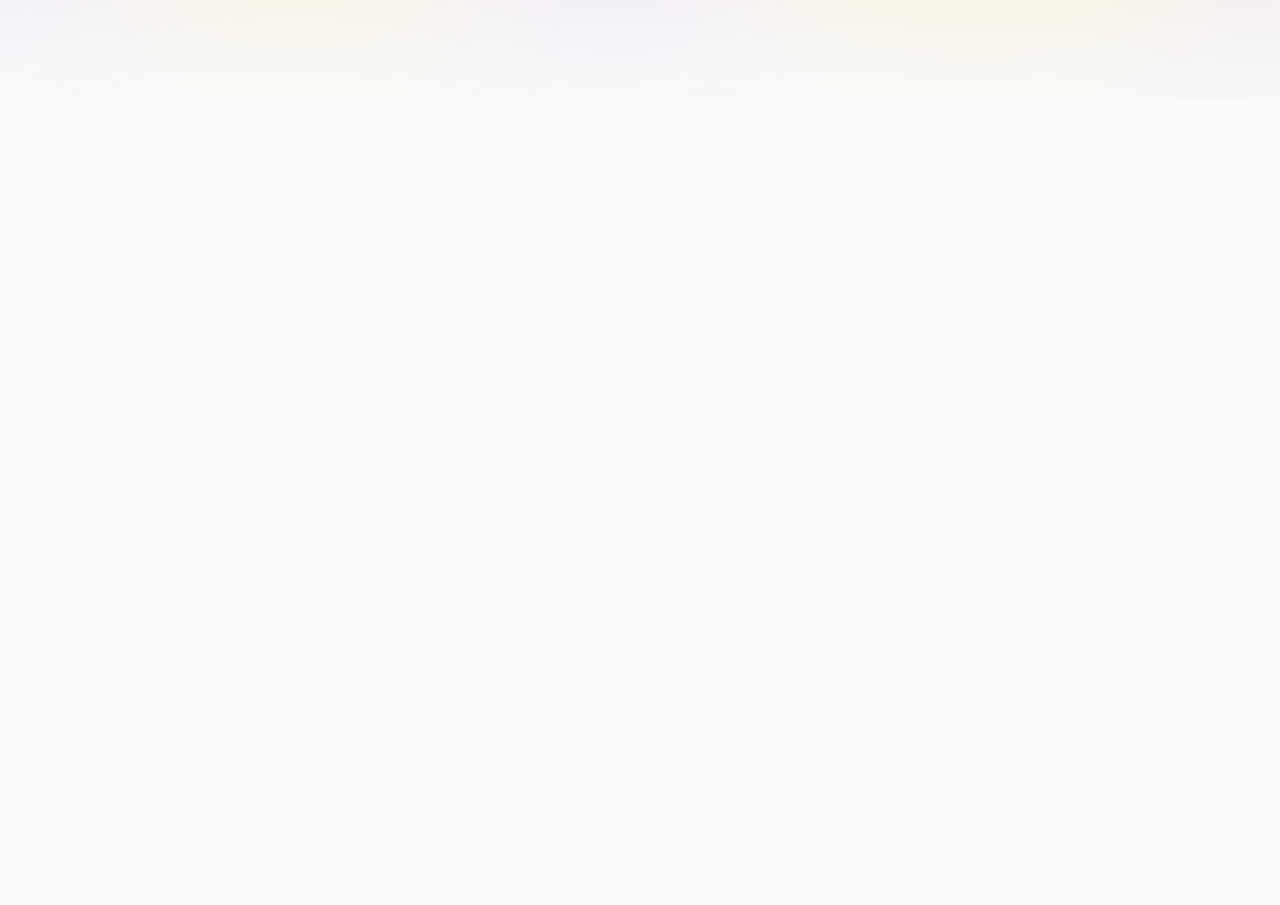
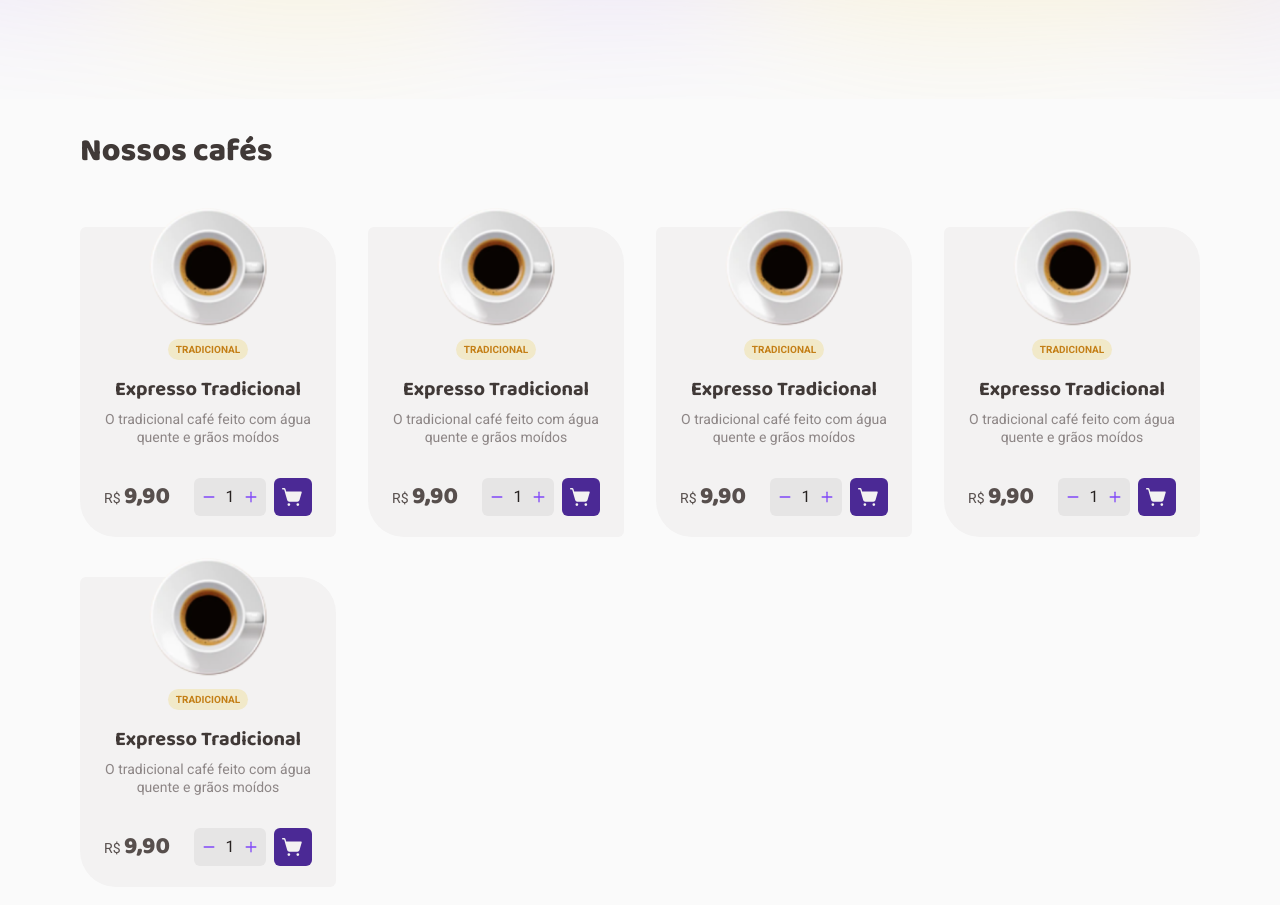
Before and after one commit to duanyrf/ignite-coffee, a React (Vite) app: page / in a window 1280 px wide. Shown: the part 549-1454 px from the top of the page. Before the commit the page ends 800 px from the top, so only its background shows below. Built offline with nearby package versions, Linux system fonts and the light colour scheme.

Commit message:
add coffees menu section to Home page

```diff
--- /dev/null
+++ b/src/components/AmountInput/index.tsx
@@ -0,0 +1,18 @@
+import { Plus, Minus } from 'phosphor-react'
+import { IconControl, InputContainer, QuantityDisplay } from './styles'
+
+export function AmountInput() {
+  return (
+    <InputContainer>
+      <IconControl>
+        <Minus size={14} weight="bold" />
+      </IconControl>
+
+      <QuantityDisplay>1</QuantityDisplay>
+
+      <IconControl>
+        <Plus size={14} weight="bold" />
+      </IconControl>
+    </InputContainer>
+  )
+}
--- /dev/null
+++ b/src/components/AmountInput/styles.ts
@@ -0,0 +1,38 @@
+import styled from 'styled-components'
+
+export const InputContainer = styled.div`
+  width: 4.5rem;
+  height: 2.375rem;
+  display: flex;
+  justify-content: center;
+  align-items: center;
+  padding: 0.5rem;
+  gap: 0.25rem;
+  border: 0;
+  border-radius: 6px;
+  background-color: ${(props) => props.theme['base-button']};
+`
+
+export const IconControl = styled.button`
+  display: flex;
+  align-items: center;
+  justify-content: center;
+  border: 0;
+
+  color: ${(props) => props.theme['brand-purple']};
+  background-color: ${(props) => props.theme['base-button']};
+`
+
+export const QuantityDisplay = styled.span`
+  width: 1.25rem;
+  display: flex;
+  align-items: center;
+  justify-content: center;
+  font-family: 'Roboto';
+  font-weight: 400;
+  font-size: 1rem;
+  line-height: 130%;
+  text-align: center;
+
+  color: ${(props) => props.theme['base-title']};
+`
--- /dev/null
+++ b/src/pages/Home/components/CoffeeCard/index.tsx
@@ -0,0 +1,40 @@
+import { ShoppingCartSimple } from 'phosphor-react'
+import {
+  CardContainer,
+  CartWrapper,
+  CoffeeTag,
+  OrderWrapper,
+  TagContainer,
+} from './styles'
+import coffeeImg from '../../../../assets/coffees/expresso.svg'
+import { AmountInput } from '../../../../components/AmountInput'
+
+export function CoffeeCard() {
+  return (
+    <CardContainer>
+      <img src={coffeeImg} alt="Imagem de café expresso" />
+
+      <TagContainer>
+        <CoffeeTag>Tradicional</CoffeeTag>
+      </TagContainer>
+
+      <p>Expresso Tradicional</p>
+
+      <span>O tradicional café feito com água quente e grãos moídos</span>
+
+      <OrderWrapper>
+        <p>
+          R$ <span>9,90</span>
+        </p>
+
+        <CartWrapper>
+          <AmountInput />
+
+          <button>
+            <ShoppingCartSimple size={22} weight="fill" />
+          </button>
+        </CartWrapper>
+      </OrderWrapper>
+    </CardContainer>
+  )
+}
--- /dev/null
+++ b/src/pages/Home/components/CoffeeCard/styles.ts
@@ -0,0 +1,118 @@
+import styled from 'styled-components'
+
+export const CardContainer = styled.div`
+  width: 16rem;
+  height: 19.375rem;
+  margin-bottom: 2.5rem;
+  display: flex;
+  flex-direction: column;
+  align-items: center;
+  border-radius: 6px 36px;
+  background-color: ${(props) => props.theme['base-card']};
+
+  > img {
+    width: 7.5rem;
+    height: 7.5rem;
+    margin-top: -1.25rem;
+    margin-bottom: 0.75rem;
+  }
+
+  > p {
+    width: 13.5rem;
+    font-family: 'Baloo 2';
+    font-weight: 700;
+    font-size: 1.25rem;
+    line-height: 130%;
+    margin-bottom: 0.5rem;
+    text-align: center;
+
+    color: ${(props) => props.theme['base-subtitle']};
+  }
+
+  > span {
+    width: 13.5rem;
+    margin-bottom: 2rem;
+    font-family: 'Roboto';
+    font-weight: 400;
+    font-size: 0.875rem;
+    line-height: 130%;
+    text-align: center;
+
+    color: ${(props) => props.theme['base-label']};
+  }
+`
+
+export const TagContainer = styled.div`
+  display: flex;
+  align-items: center;
+  justify-content: center;
+  margin-bottom: 1rem;
+  padding: 0px;
+  gap: 0.25rem;
+`
+
+export const CoffeeTag = styled.div`
+  display: flex;
+  align-items: center;
+  justify-content: center;
+  padding: 0.25rem 0.5rem;
+  border-radius: 100px;
+
+  background-color: ${(props) => props.theme['brand-yellow-light']};
+
+  font-family: 'Roboto';
+  font-weight: 700;
+  font-size: 0.625rem;
+  line-height: 130%;
+  text-transform: uppercase;
+
+  color: ${(props) => props.theme['brand-yellow-dark']};
+`
+
+export const OrderWrapper = styled.footer`
+  width: 13rem;
+  display: flex;
+  flex-direction: row;
+  align-items: center;
+  justify-content: space-between;
+
+  > p {
+    font-family: 'Roboto';
+    font-weight: 400;
+    font-size: 0.875rem;
+    line-height: 130%;
+    text-align: right;
+
+    color: ${(props) => props.theme['base-text']};
+
+    span {
+      font-family: 'Baloo 2';
+      font-weight: 800;
+      font-size: 1.5rem;
+      line-height: 130%;
+      text-align: right;
+
+      color: ${(props) => props.theme['base-text']};
+    }
+  }
+`
+
+export const CartWrapper = styled.div`
+  display: flex;
+  align-items: center;
+  padding: 0;
+  gap: 0.5rem;
+
+  > button {
+    display: flex;
+    justify-content: center;
+    align-items: center;
+    padding: 0.5rem;
+    width: 2.375rem;
+    height: 2.375rem;
+    border: 0;
+    border-radius: 6px;
+    color: ${(props) => props.theme['base-card']};
+    background-color: ${(props) => props.theme['brand-purple-dark']};
+  }
+`
--- /dev/null
+++ b/src/pages/Home/components/CoffeesMenu/index.tsx
@@ -0,0 +1,18 @@
+import { CoffeeCard } from '../CoffeeCard'
+import { CoffeesList, CoffeesMenuContainer } from './styles'
+
+export function CoffeesMenu() {
+  return (
+    <CoffeesMenuContainer>
+      <header>Nossos cafés</header>
+
+      <CoffeesList>
+        <CoffeeCard />
+        <CoffeeCard />
+        <CoffeeCard />
+        <CoffeeCard />
+        <CoffeeCard />
+      </CoffeesList>
+    </CoffeesMenuContainer>
+  )
+}
--- /dev/null
+++ b/src/pages/Home/components/CoffeesMenu/styles.ts
@@ -0,0 +1,29 @@
+import styled from 'styled-components'
+
+export const CoffeesMenuContainer = styled.section`
+  width: 100%;
+  max-width: 70rem;
+  margin: 0 auto;
+  display: flex;
+  flex-direction: column;
+  padding-top: 2rem;
+
+  header {
+    font-family: 'Baloo 2';
+    font-weight: 800;
+    font-size: 2rem;
+    line-height: 130%;
+    display: flex;
+    align-items: center;
+    margin-bottom: 3.375rem;
+
+    color: ${(props) => props.theme['base-subtitle']};
+  }
+`
+
+export const CoffeesList = styled.div`
+  display: flex;
+  align-items: center;
+  column-gap: 2rem;
+  flex-wrap: wrap;
+`
--- a/src/pages/Home/index.tsx
+++ b/src/pages/Home/index.tsx
@@ -1,3 +1,4 @@
+import { CoffeesMenu } from './components/CoffeesMenu'
 import { Intro } from './components/Intro'
 import { HomeContainer } from './styles'
 
@@ -5,6 +6,7 @@ export function Home() {
   return (
     <HomeContainer>
       <Intro />
+      <CoffeesMenu />
     </HomeContainer>
   )
 }
```
Also changed, not shown: src/data/coffeesList.ts (added, +118 -0 lines), src/assets/coffees/cremoso.svg (renamed from src/assets/coffees/expresso-cremoso.svg).
